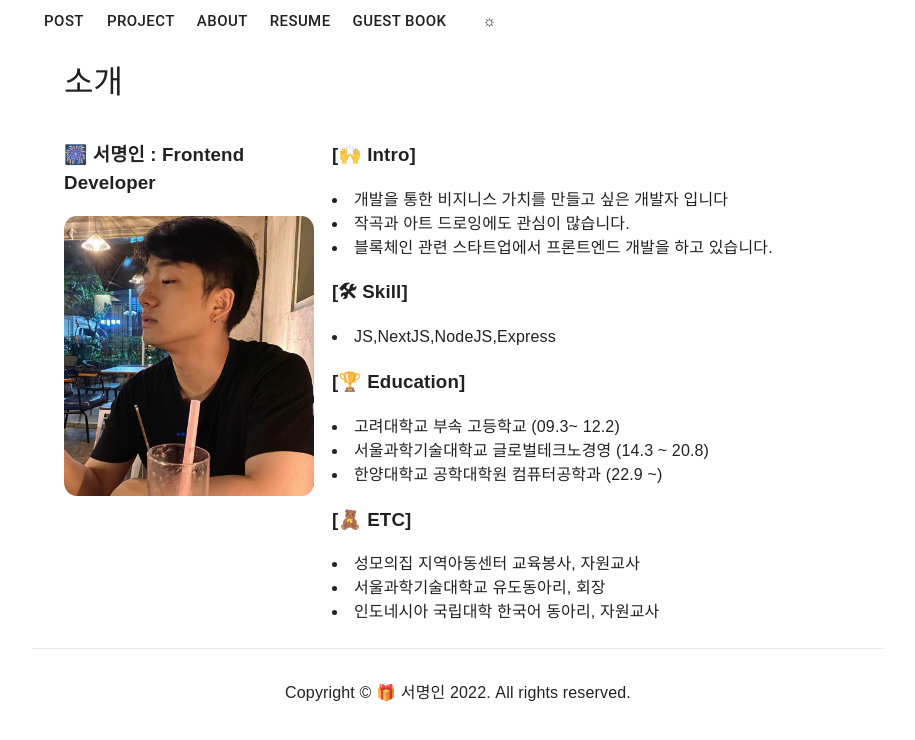
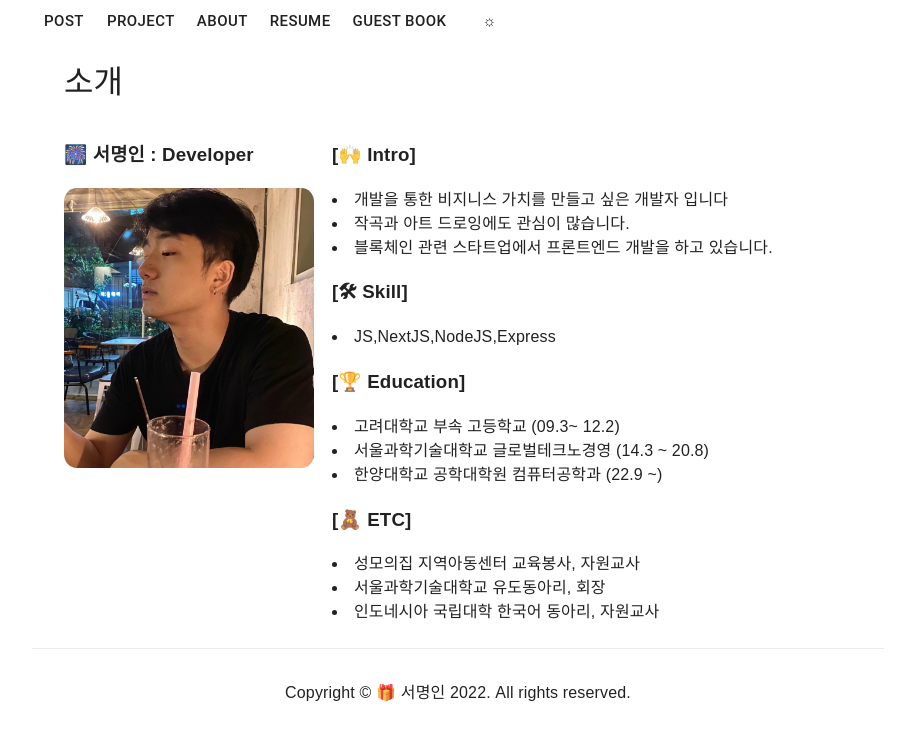
Before and after one commit to smee6/nextJS_Blog, a Next.js app: page /blog/about in a window 1280 px wide. Shown: the top 740 px of the page, without its empty margins (182-1097 px from the left). Built offline with nearby package versions, Linux system fonts and the light colour scheme.

Commit message:
문구수정

```diff
--- a/pages/blog/about.js
+++ b/pages/blog/about.js
@@ -14,7 +14,7 @@ export default function About() {
                     //get screen size
                     useMediaQuery('(min-width:768px)') ?
                         <Grid item xs={4}>
-                            <h3>🎆 서명인 : Frontend Developer</h3>
+                            <h3>🎆 서명인 : Developer</h3>
                             <div style={{ borderRadius: '5%' }}>
                                 <Image
                                     src="/seo2.jpg"
```
